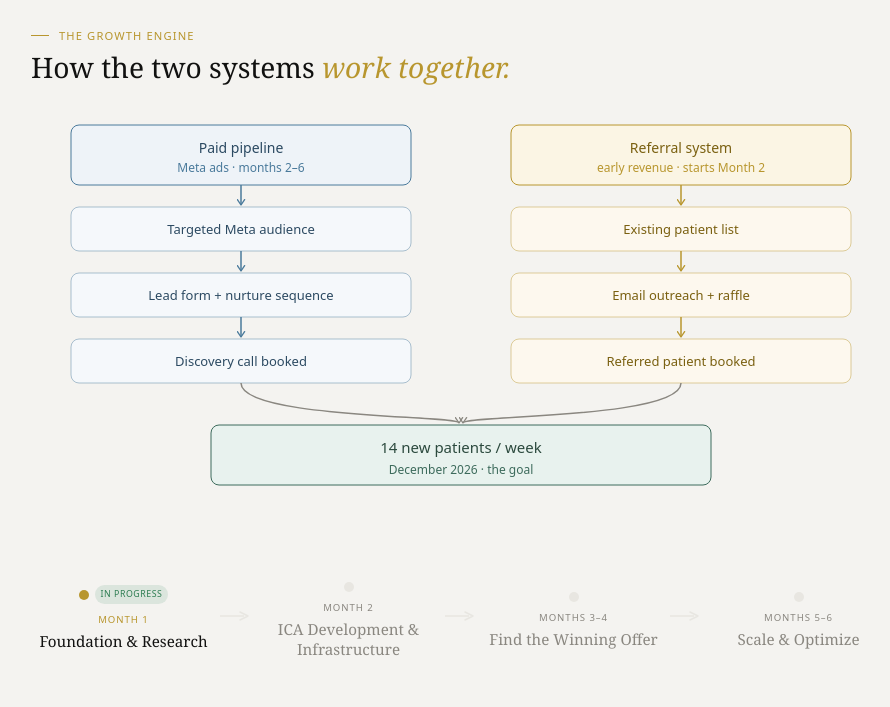
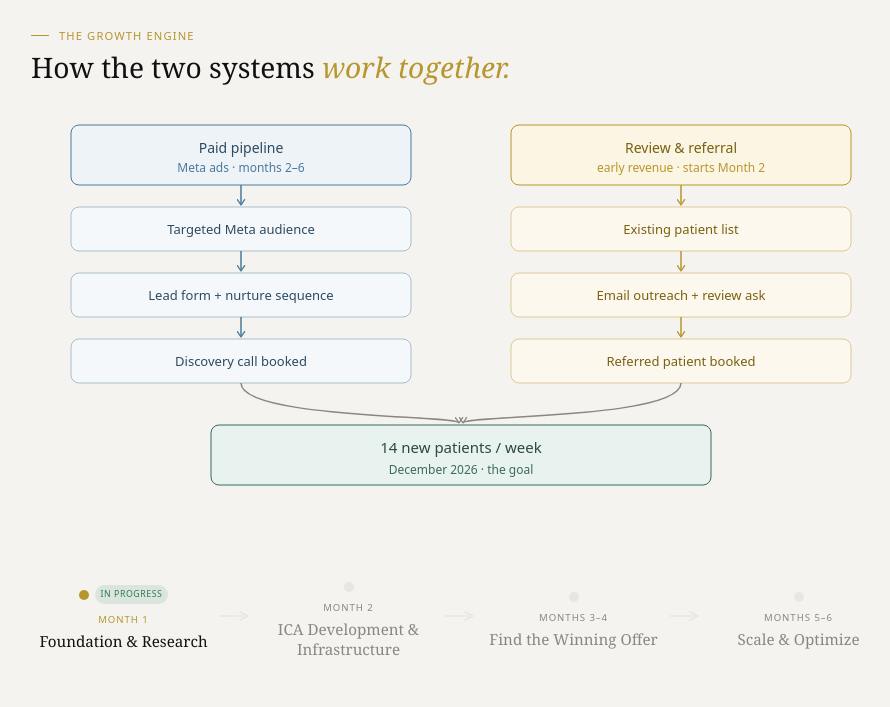
Before and after one commit to abhichandai/suri, a Next.js app: page / in a window 1280 px wide. Shown: the part 8312-9019 px from the top of the page, without its empty margins (179-1069 px from the left). Built offline with nearby package versions, Linux system fonts and the light colour scheme.

Commit message:
Remove raffle + paid referral incentive; reframe as review & referral request system (compliance)

```diff
--- a/app/page.tsx
+++ b/app/page.tsx
@@ -80,7 +80,7 @@ const PHASES = [
     purpose: "ICA interviews with existing patients provide the source material. Combined with our proprietary data-driven testing methodology, this shapes every offer and creative going forward. The referral system goes live.",
     activities: [
       "ICA Interviews — 3-5 conversations with existing patients to capture language, pain points, and desires",
-      "Referral system goes live: initial outreach to existing patient email list (raffle, Google review ask, referral incentive) — Abhi manages the send",
+      "Review &amp; referral request system goes live: initial outreach to existing patient email list (Google review ask + un-incentivized referral ask) — Abhi manages the send",
       "Evergreen referral automation built and connected — vcita appointment complete → MailerLite referral flow triggers automatically for every patient, permanently",
       "ICA document developed from interviews + proprietary data-driven testing methodology",
       "2-3 offer hypotheses developed",
@@ -726,7 +726,7 @@ export default function MapPage() {
             </div>
             <div style={{ height:"1px", background:"rgba(240,237,230,0.10)", marginBottom:"20px" }} />
             <div style={{ display:"grid", gridTemplateColumns:"1fr 1fr", gap:"8px" }}>
-              {["ICA interviews + profile development","Referral system (email, raffle, review ask)","Meta Pixel + Conversion API setup","Audience builds (Cold + LLA)","Multiple creative testing rounds","Lead Ads campaigns + optimization","MailerLite setup + follow-up sequences","Monthly reporting + weekly data review","90-day check-in with full performance review","Landing page for confirmed winning offer"].map(f => (
+              {["ICA interviews + profile development","Review &amp; referral request system (email, review ask, referral ask)","Meta Pixel + Conversion API setup","Audience builds (Cold + LLA)","Multiple creative testing rounds","Lead Ads campaigns + optimization","MailerLite setup + follow-up sequences","Monthly reporting + weekly data review","90-day check-in with full performance review","Landing page for confirmed winning offer"].map(f => (
                 <div key={f} style={{ display:"flex", gap:"10px", fontSize:"0.8rem", color:"rgba(240,237,230,0.65)", lineHeight:1.4 }}>
                   <span style={{ color:"var(--gold-dark)", flexShrink:0 }}>✓</span>{f}
                 </div>
@@ -1184,7 +1184,7 @@ function TwoSystemsDiagram({ idPrefix = "diag" }: { idPrefix?: string }) {
 
       {/* RIGHT: Referral System */}
       <rect x="480" y="20" width="340" height="60" rx="8" fill="#FBF5E4" stroke="#B8962E" strokeWidth="1"/>
-      <text x="650" y="42" textAnchor="middle" dominantBaseline="central" fontFamily="&apos;Outfit&apos;, system-ui, sans-serif" fontSize="14" fontWeight="500" fill="#7A6010">Referral system</text>
+      <text x="650" y="42" textAnchor="middle" dominantBaseline="central" fontFamily="&apos;Outfit&apos;, system-ui, sans-serif" fontSize="14" fontWeight="500" fill="#7A6010">Review &amp; referral</text>
       <text x="650" y="62" textAnchor="middle" dominantBaseline="central" fontFamily="&apos;Outfit&apos;, system-ui, sans-serif" fontSize="12" fontWeight="400" fill="#B8962E">early revenue · starts Month 2</text>
 
       <line x1="650" y1="80" x2="650" y2="100" stroke="#B8962E" strokeWidth="1.5" markerEnd={`url(#${g})`}/>
@@ -1193,7 +1193,7 @@ function TwoSystemsDiagram({ idPrefix = "diag" }: { idPrefix?: string }) {
 
       <line x1="650" y1="146" x2="650" y2="166" stroke="#B8962E" strokeWidth="1.5" markerEnd={`url(#${g})`}/>
       <rect x="480" y="168" width="340" height="44" rx="8" fill="#FDF8EE" stroke="#B8962E" strokeWidth="0.75" strokeOpacity="0.6"/>
-      <text x="650" y="190" textAnchor="middle" dominantBaseline="central" fontFamily="&apos;Outfit&apos;, system-ui, sans-serif" fontSize="13" fontWeight="400" fill="#7A6010">Email outreach + raffle</text>
+      <text x="650" y="190" textAnchor="middle" dominantBaseline="central" fontFamily="&apos;Outfit&apos;, system-ui, sans-serif" fontSize="13" fontWeight="400" fill="#7A6010">Email outreach + review ask</text>
 
       <line x1="650" y1="212" x2="650" y2="232" stroke="#B8962E" strokeWidth="1.5" markerEnd={`url(#${g})`}/>
       <rect x="480" y="234" width="340" height="44" rx="8" fill="#FDF8EE" stroke="#B8962E" strokeWidth="0.75" strokeOpacity="0.6"/>
```
